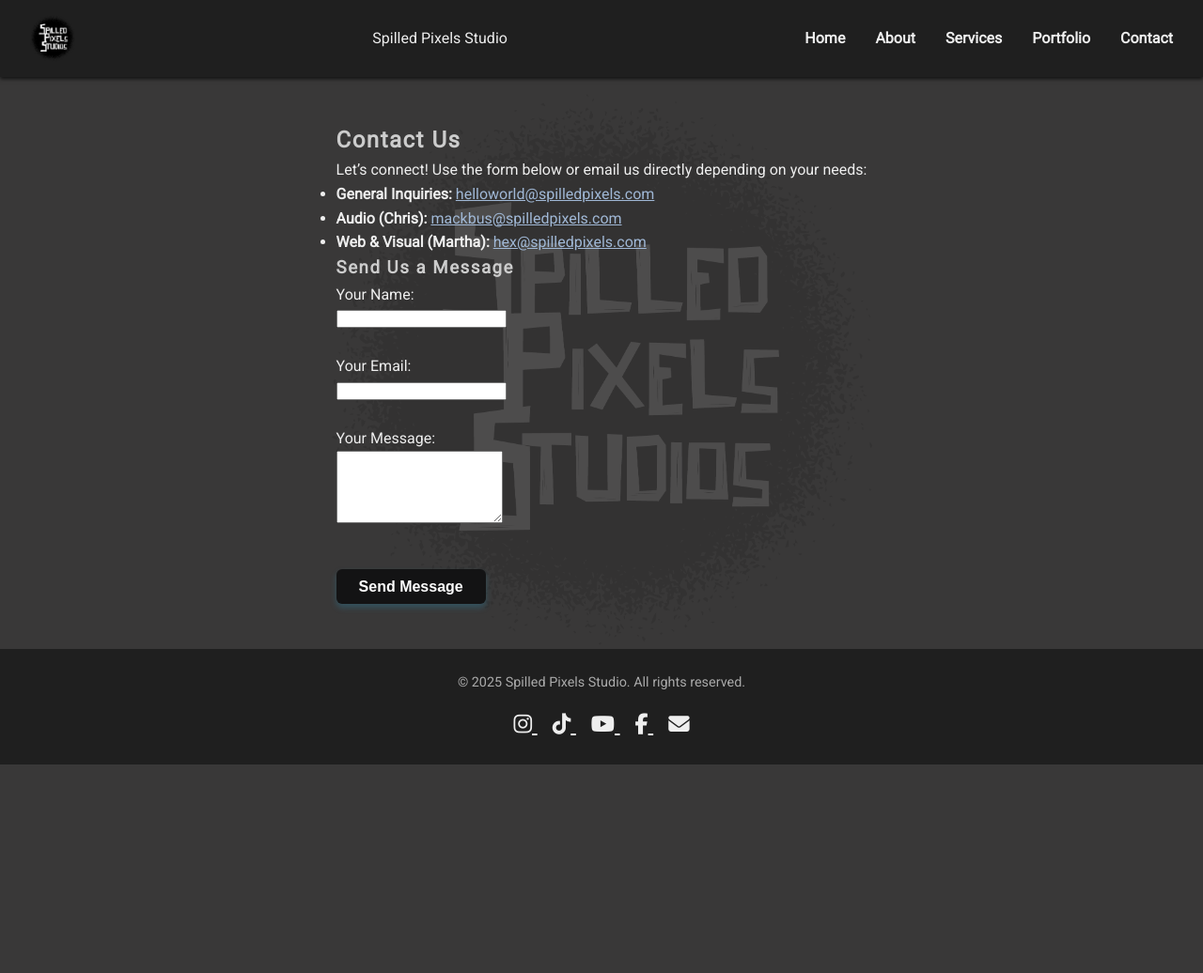
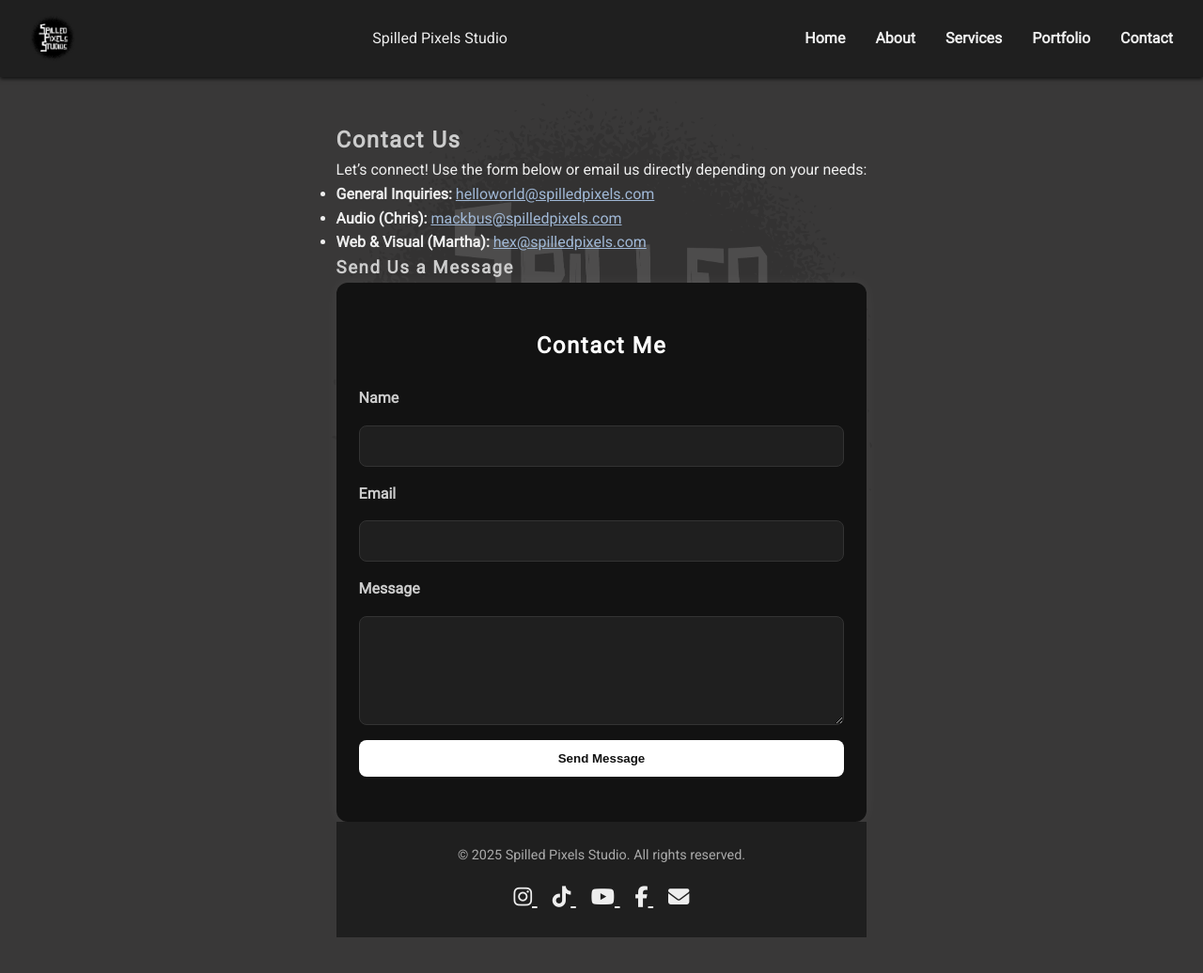
Before and after one commit to marthadenniss/spilled-pixels-studio-website, a plain HTML site: page contact.html in a window 1280 px wide. Shown: the whole page at 94% size. Before the commit the page ends 814 px from the top, so only its background shows below. Drawn offline with Linux system fonts and the light colour scheme.

Commit message:
footers and everything updated, website published

```diff
--- a/contact.html
+++ b/contact.html
@@ -42,20 +42,26 @@
     <!-- Contact Form -->
     <section id="contact-form" class="content-block">
       <h3>Send Us a Message</h3>
-      <form action="https://formspree.io/f/YOUR_FORMSPREE_ENDPOINT" method="POST">
-        <label for="name">Your Name:</label><br />
-        <input type="text" id="name" name="name" required /><br /><br />
+      <section class="contact-section">
+        <h2>Contact Me</h2>
+        <form action="https://formspree.io/f/xdkzypvb" method="POST" class="contact-form">
+          <label for="name">Name</label>
+          <input type="text" id="name" name="name" required />
 
-        <label for="email">Your Email:</label><br />
-        <input type="email" id="email" name="_replyto" required /><br /><br />
+          <label for="email">Email</label>
+          <input type="email" id="email" name="email" required />
 
-        <label for="message">Your Message:</label><br />
-        <textarea id="message" name="message" rows="5" required></textarea><br /><br />
+          <label for="message">Message</label>
+          <textarea id="message" name="message" rows="5" required></textarea>
 
-        <button type="submit" class="cta-button">Send Message</button>
-      </form>
-    </section>
-  </main>
+          <input type="hidden" name="_subject" value="New message from your portfolio!" />
+          <input type="hidden" name="_next" value="https://spilledpixelsstudio.com/thank-you.html" />
+
+          <button type="submit">Send Message</button>
+        </form>
+      </section>
+
+
 
   <!-- Footer -->
   <footer>
--- a/styles.css
+++ b/styles.css
@@ -629,3 +629,63 @@ footer {
   margin: 2rem auto;
   box-shadow: 0 0 12px rgba(0,0,0,0.4);
 }
+/* Contact Section Styling */
+.contact-section {
+  background-color: #121212;
+  color: #eee;
+  padding: 3rem 1.5rem;
+  max-width: 600px;
+  margin: 0 auto;
+  border-radius: 12px;
+  box-shadow: 0 0 15px rgba(255, 255, 255, 0.05);
+}
+
+.contact-section h2 {
+  text-align: center;
+  margin-bottom: 1.5rem;
+  color: #fff;
+}
+
+/* Form Styling */
+.contact-form {
+  display: flex;
+  flex-direction: column;
+  gap: 1rem;
+}
+
+.contact-form label {
+  font-weight: bold;
+  color: #ccc;
+}
+
+.contact-form input,
+.contact-form textarea {
+  padding: 0.75rem 1rem;
+  background-color: #1f1f1f;
+  color: #fff;
+  border: 1px solid #333;
+  border-radius: 8px;
+  font-size: 1rem;
+  transition: border 0.3s;
+}
+
+.contact-form input:focus,
+.contact-form textarea:focus {
+  border-color: #aaa;
+  outline: none;
+}
+
+.contact-form button {
+  background-color: #fff;
+  color: #121212;
+  padding: 0.75rem;
+  border: none;
+  border-radius: 8px;
+  font-weight: bold;
+  cursor: pointer;
+  transition: background-color 0.3s ease;
+}
+
+.contact-form button:hover {
+  background-color: #ddd;
+}
```
Also changed, not shown: index.html (+4 -4 lines), portfolio.html (+4 -4 lines), 1 other file.
